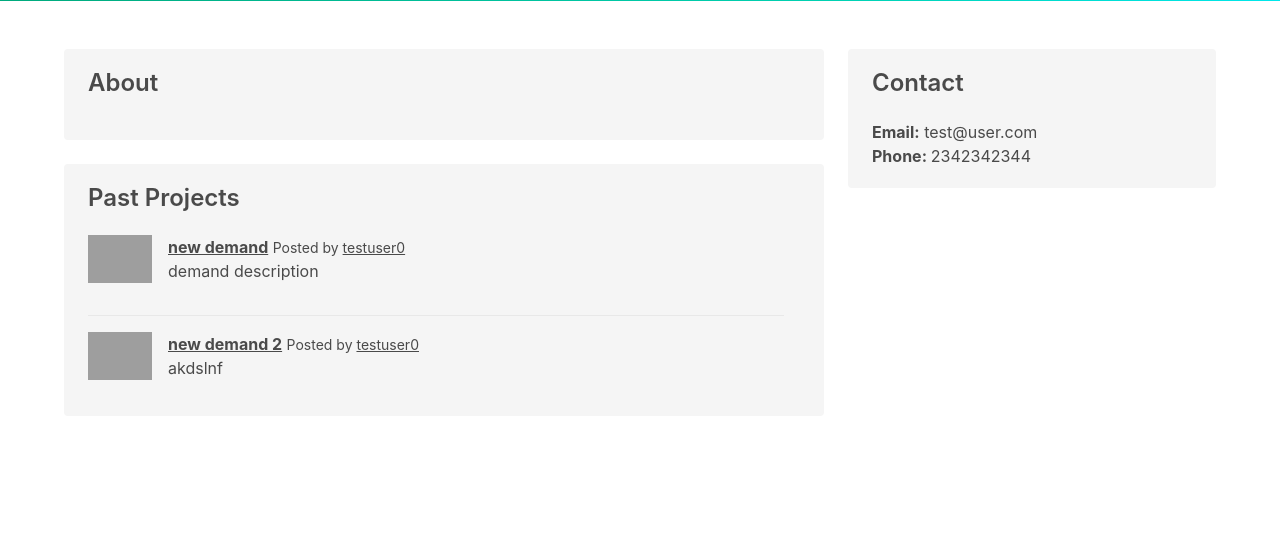
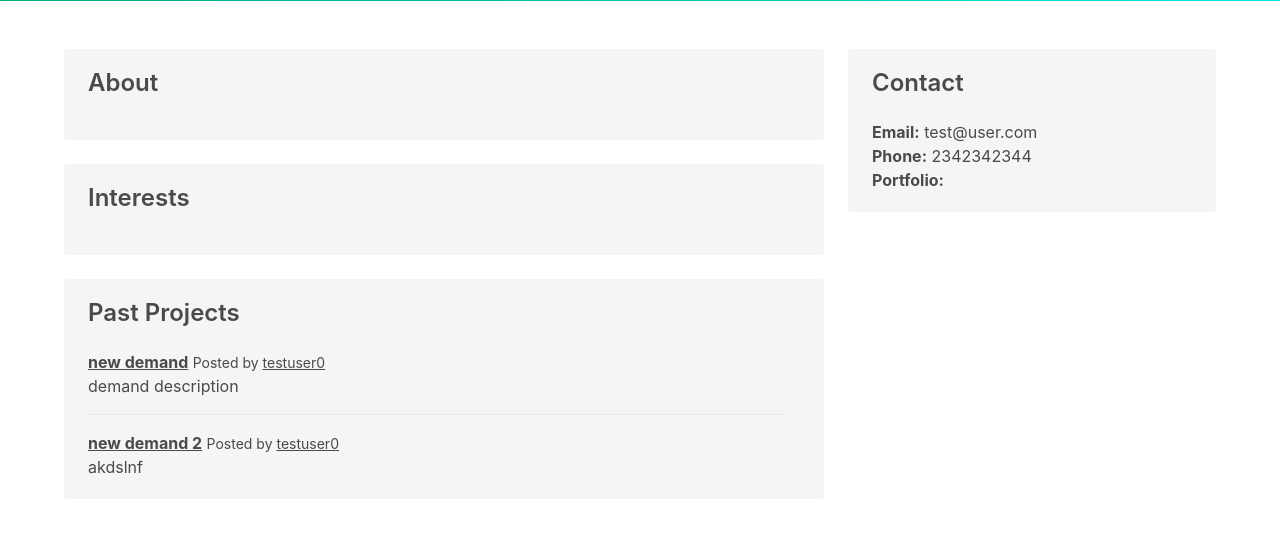
Before and after one commit to ahalyasanjiv/turkSystem, a Flask app: page /user/testuser1 in a window 1280 px wide. Shown: the part 261-808 px from the top of the page. Before the commit the page ends 641 px from the top, so only its background shows below. Run offline with Flask 2, Linux system fonts and the light colour scheme; some libraries are stand-ins or nearby versions; grey boxes are pictures that could not be loaded.

Commit message:
edited profile

```diff
--- a/routes.py
+++ b/routes.py
@@ -431,7 +431,7 @@ def editProfile():
                 User.set_interests(username, form.interests.data)
             if len(form.portfolio.data) > 0:
                 User.set_portfolio(username, form.portfolio.data)
-            return redirect(url_for('dashboard'))
+            return redirect(url_for('user', name=username))
         else:
             return render_template('editProfile.html', form=form, info=info)
 
--- a/templates/base.html
+++ b/templates/base.html
@@ -36,7 +36,7 @@
         <div class="navbar-end">
           <!-- navbar end items -->
           {% if session.username %}
-            <p class="navbar-item">Welcome, {{ session.username }}</p>
+            <a class="navbar-item" href="{{ url_for('user', name=session.username) }}">Welcome, {{ session.username }}</a>
             {% if session.type_of_user == 'user' %}
               <a class="navbar-item" href="/editProfile">Edit Profile</a>
             {% endif %}
--- a/templates/profile.html
+++ b/templates/profile.html
@@ -49,6 +49,13 @@
             </div>
 
             <div class="notification">
+              <h2 class="title is-4">Interests</h2>
+              <p class="content">
+                {{ info.interests }}
+              </p>
+            </div>
+
+            <div class="notification">
               {% if info.type_of_user == 'client' %}
                 <h2 class="title is-4">Projects Posted</h2>
               {% elif info.type_of_user == 'developer' %}
@@ -56,11 +63,6 @@
               {% endif %}
               {% for project in projects %}
                 <article class="media">
-                  <figure class="media-left">
-                   <p class="image is-64x64">
-                    <img src="https://bulma.io/images/placeholders/128x128.png">
-                  </p>
-                  </figure>
                   <div class="media-content">
                     <div class="content">
                       <p>
@@ -81,7 +83,9 @@
               <div class="content">
                 <strong>Email:</strong> {{ info.email }}
                 <br>
-                <strong>Phone: </strong> {{ info.phone }}
+                <strong>Phone:</strong> {{ info.phone }}
+                <br>
+                <strong>Portfolio: </strong> {{ info.portfolio }}
               </div>
             </div>
           </div>
```
